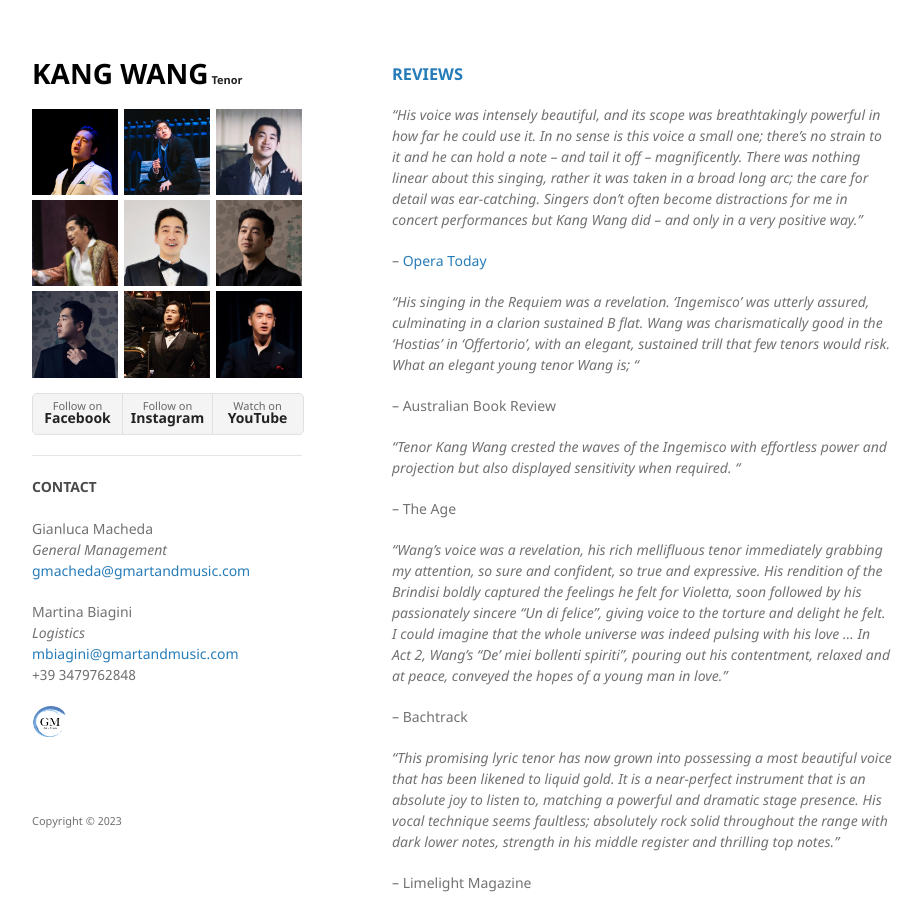
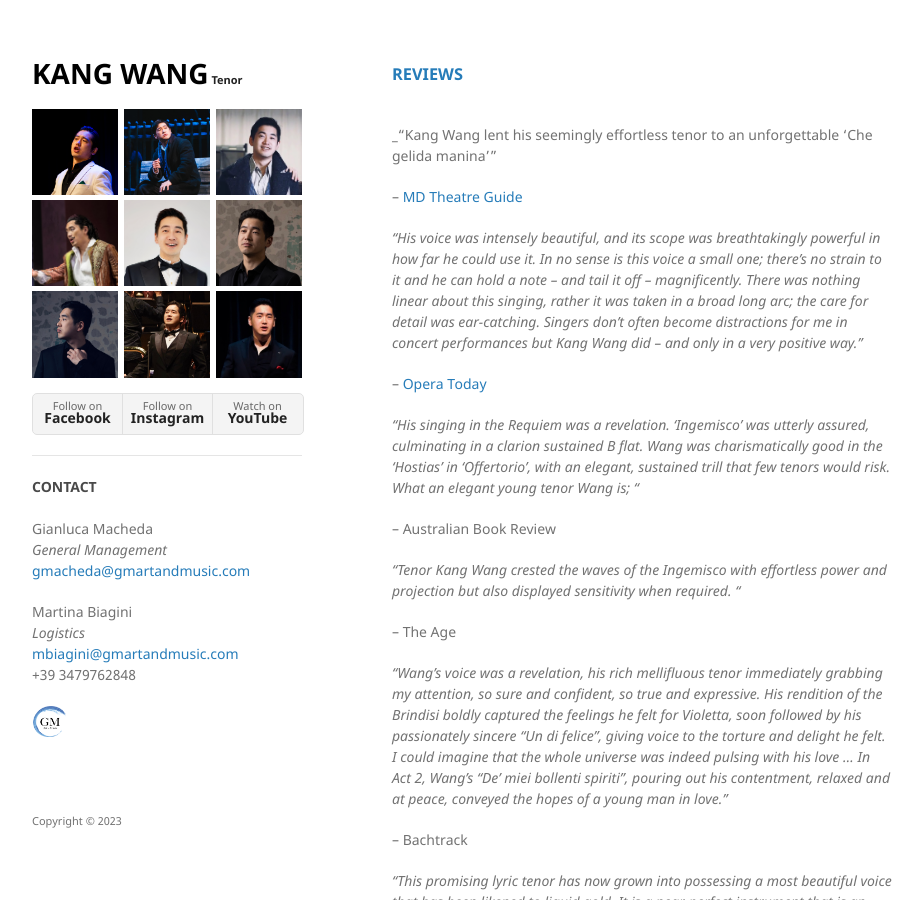
Before and after one commit to kwopera/kwt, a Jekyll site: the page built from reviews.md, in a window 1280 px wide and 900 px high. Shown: the whole window, without its empty margins (178-1101 px from the left). Built offline with Jekyll 4.4.1, drawn with Linux system fonts in a browser that asks for light colours; our own code applies the rules of GitHub Pages for plain Markdown files.

Commit message:
Update reviews.md

```diff
--- a/reviews.md
+++ b/reviews.md
@@ -1,5 +1,10 @@
 <h3 id="reviews"><a href="{{ "/reviews.html" | absolute_url }}#reviews">REVIEWS</a></h3>
 <br/>
+
+_"Kang Wang lent his seemingly effortless tenor to an unforgettable 'Che gelida manina'"
+
+-- <a href ="https://mdtheatreguide.com/2023/05/opera-review-puccinis-la-boheme-presented-by-the-washington-national-opera-at-the-kennedy-center/" target="_blank"> MD Theatre Guide </a>
+
 _"His voice was intensely beautiful, and its scope was breathtakingly powerful in how far he could use it. In no sense is this voice a small one; there’s no strain to it and he can hold a note – and tail it off – magnificently. There was nothing linear about this singing, rather it was taken in a broad long arc; the care for detail was ear-catching. Singers don’t often become distractions for me in concert performances but Kang Wang did – and only in a very positive way."_
 
 -- <a href="https://operatoday.com/2023/01/tan-duns-buddha-passion-a-flawed-work-which-isnt-all-it-seems/" target="_blank">Opera Today</a>
```
